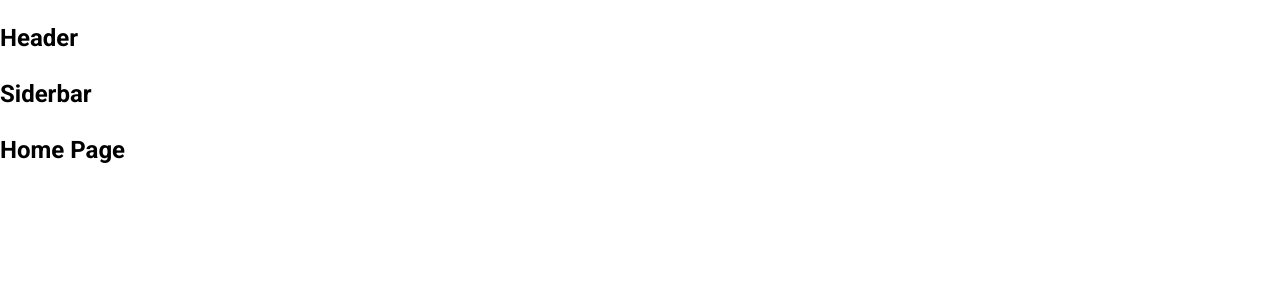
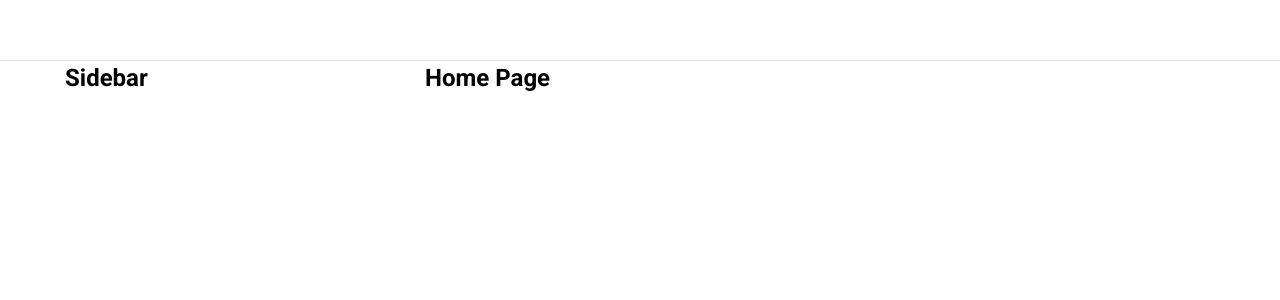
Before and after one commit to Deok2001/tiktok-ui, a React (Create React App) app: page / in a window 1280 px wide. Shown: the top 300 px of the page. Built offline with nearby package versions, Linux system fonts and the light colour scheme.

Commit message:
Dựng khung DefaultLayout

```diff
--- a/package.json
+++ b/package.json
@@ -6,6 +6,7 @@
     "@testing-library/jest-dom": "^5.16.5",
     "@testing-library/react": "^13.4.0",
     "@testing-library/user-event": "^13.5.0",
+    "classnames": "^2.3.2",
     "normalize.css": "^8.0.1",
     "react": "^18.2.0",
     "react-dom": "^18.2.0",
--- a/src/components/GlobalStyles/GlobalStyles.scss
+++ b/src/components/GlobalStyles/GlobalStyles.scss
@@ -3,9 +3,15 @@
 
 :root {
     --primary: #fe2c55;
+
+    //Default layout
+    --default-layout-header-height: 60px;
+    --default-layout-width: 1150px;
 }
 
 * {
+    margin: 0;
+    padding: 0;
     box-sizing: border-box;
 }
 
--- /dev/null
+++ b/src/components/Layout/DefaultLayout/DefaultLayout.module.scss
@@ -0,0 +1,12 @@
+.wrapper {
+    display: flex;
+    flex-direction: column;
+    align-items: center;
+}
+.container {
+    width: var(--default-layout-width);
+    display: flex;
+}
+.content {
+    flex: 1;
+}
--- /dev/null
+++ b/src/components/Layout/DefaultLayout/Sidebar/Sidebar.module.scss
@@ -0,0 +1,3 @@
+.wrapper {
+    width: 360px;
+}
--- a/src/components/Layout/DefaultLayout/Sidebar/index.js
+++ b/src/components/Layout/DefaultLayout/Sidebar/index.js
@@ -1,5 +1,12 @@
+import styles from './Sidebar.module.scss';
+import classNames from 'classnames/bind';
+
+const cx = classNames.bind(styles);
+
 function Siderbar() {
-    return <h2>Siderbar</h2>
+    return <aside className={cx('wrapper')}>
+        <h2>Sidebar</h2>
+    </aside>
 }
 
 export default Siderbar;
--- a/src/components/Layout/DefaultLayout/index.js
+++ b/src/components/Layout/DefaultLayout/index.js
@@ -1,15 +1,19 @@
 import Header from "~/components/Layout/components/Header";
+import styles from "./DefaultLayout.module.scss";
+import classNames from "classnames/bind";
 import Sidebar from "./Sidebar";
+
+const cx = classNames.bind(styles)
 
 
 
 function DefaultLayout({ children }) {
     return (
-        <div>
+        <div className={cx('wrapper')}>
             <Header />
-            <div className="container">
+            <div className={cx('container')}>
                 <Sidebar />
-                <div className="content">
+                <div className={cx('content')}>
                     {children}
                 </div>
             </div>
--- a/src/components/Layout/HeaderOnly/index.js
+++ b/src/components/Layout/HeaderOnly/index.js
@@ -3,7 +3,7 @@
 
 
 
-function DefaultLayout({ children }) {
+function HeaderOnly({ children }) {
     return (
         <div>
             <Header />
@@ -16,4 +16,4 @@
     )
 }
 
-export default DefaultLayout;
+export default HeaderOnly;
--- /dev/null
+++ b/src/components/Layout/components/Header/Header.module.scss
@@ -0,0 +1,11 @@
+.wrapper {
+    width: 100%;
+    height: var(--default-layout-header-height);
+    box-shadow: 0px 1px 1px rgb(0 0 0 / 12%);
+    display: flex;
+    justify-content: center;
+}
+.inner {
+    height: 100%;
+    width: var(--default-layout-width);
+}
--- a/src/components/Layout/components/Header/index.js
+++ b/src/components/Layout/components/Header/index.js
@@ -1,5 +1,15 @@
+
+import classNames from "classnames/bind";
+import styles from "./Header.module.scss"
+
+const cx = classNames.bind(styles)
+
 function Header() {
-    return <h2>Header</h2>
+    return <header className={cx('wrapper')}>
+        <div className={cx('inner')}>
+
+        </div>
+    </header>;
 }
 
 export default Header;
```
Also changed, not shown: 1 other file (tests, documents, lock files or other folders).
